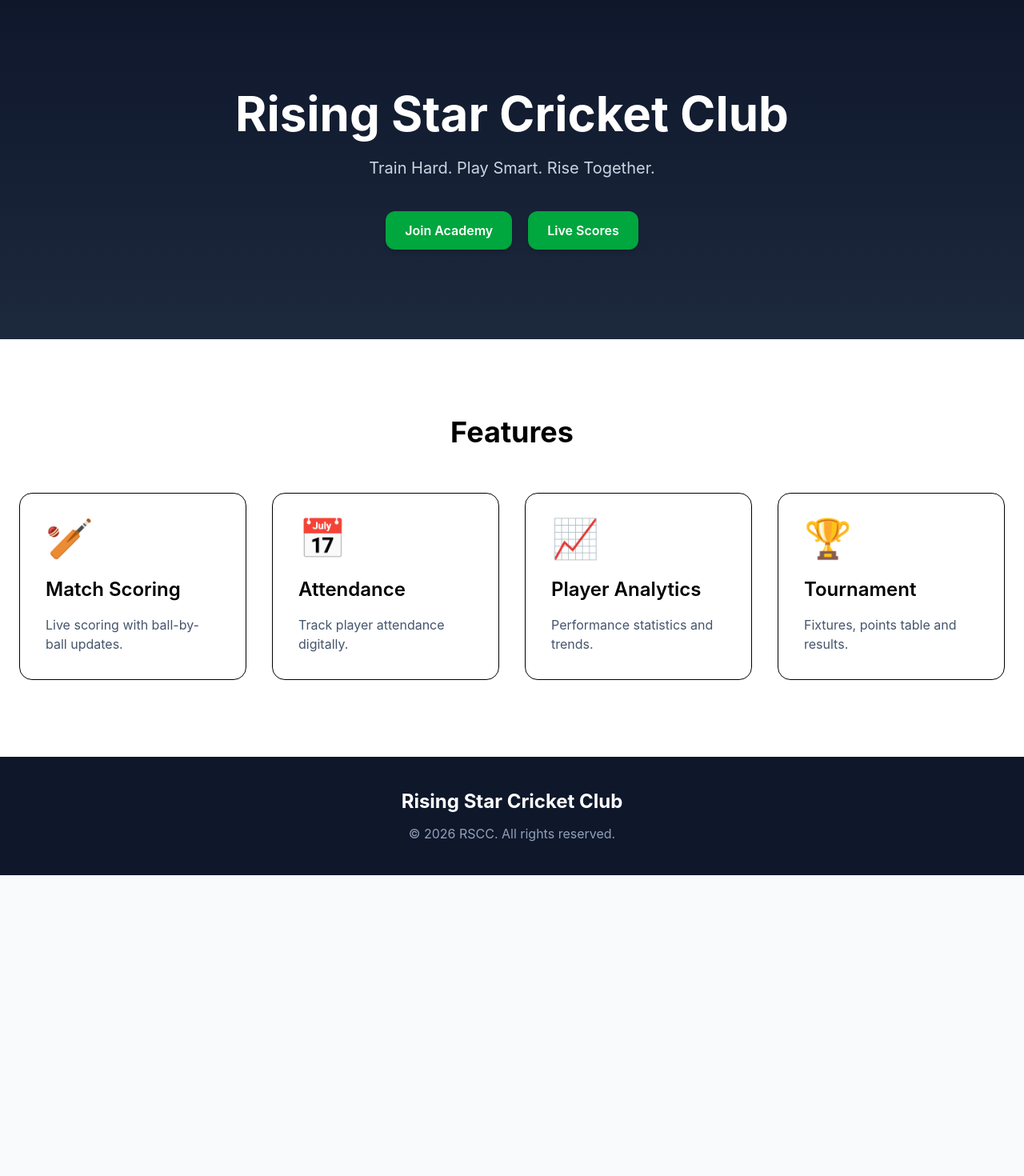
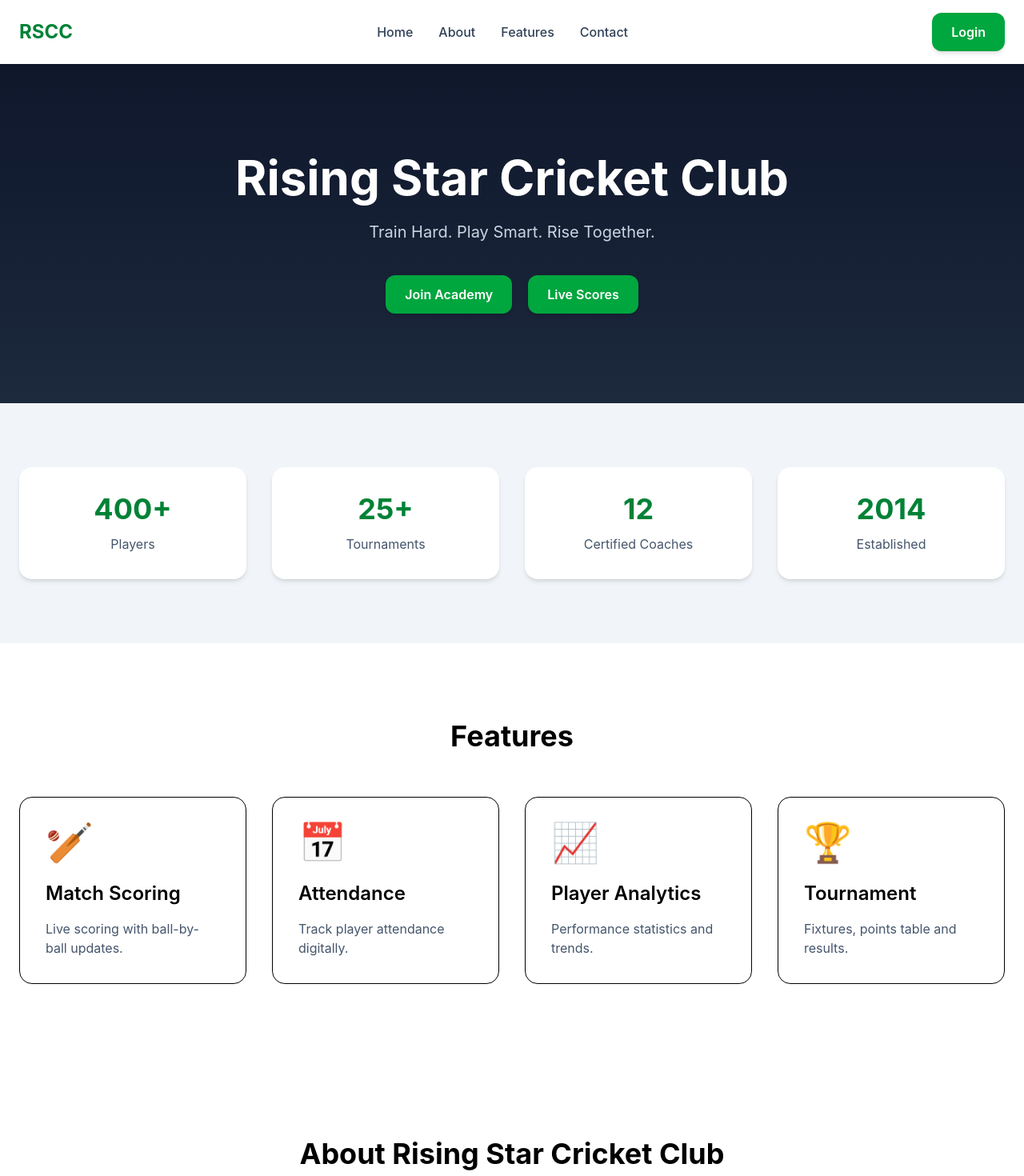
Before and after one commit to apexalphaa/rscc-app, a React (Vite) app in the folder apps/frontend/: page / in a window 1280 px wide. Shown: the top 1470 px of the page at 80% size. Before the commit the page ends 1094 px from the top, so only its background shows below. Built offline with nearby package versions, Linux system fonts and the light colour scheme.

Commit message:
Update Home.jsx

```diff
--- a/apps/frontend/src/pages/Home.jsx
+++ b/apps/frontend/src/pages/Home.jsx
@@ -1,12 +1,18 @@
+import Navbar from "../components/Navbar";
 import Hero from "../components/Hero";
+import Stats from "../components/Stats";
 import Features from "../components/Features";
+import About from "../components/About";
 import Footer from "../components/Footer";
 
 export default function Home() {
   return (
     <>
+      <Navbar />
       <Hero />
+      <Stats />
       <Features />
+      <About />
       <Footer />
     </>
   );
```
